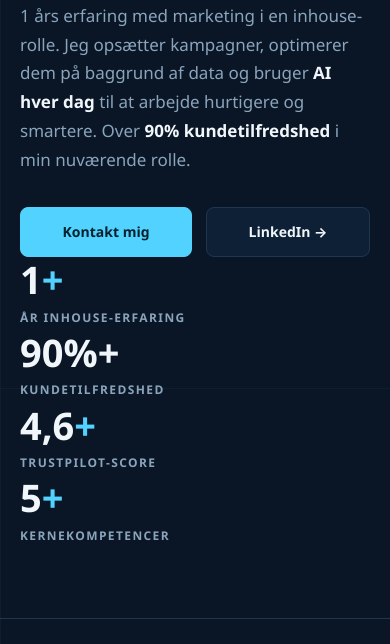
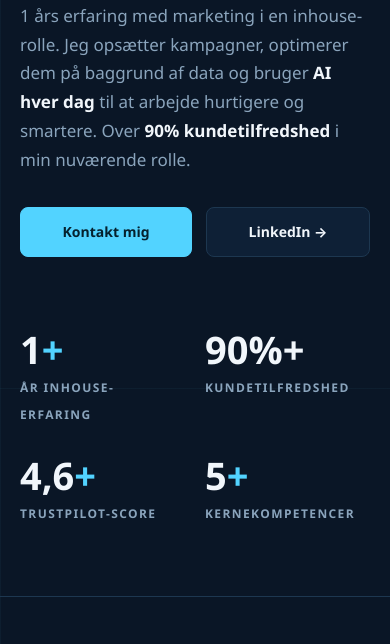
Before and after one commit to Melikkrt/Mit-cv, a plain HTML site: page index.html in a window 390 px wide. Shown: the part 456-1100 px from the top of the page. Drawn offline with Linux system fonts and the light colour scheme.

```diff
--- a/index.html
+++ b/index.html
@@ -174,8 +174,7 @@
     .btn-line { background: var(--bg-2); }
     .btn-line:hover { border-color: var(--accent); }
 
-  css
-    .stats {
+ .stats {
       display: grid;
       grid-template-columns: repeat(4, 1fr);
       gap: 24px 20px;
@@ -294,7 +293,7 @@
       .logo { font-size: 15px; }
       .name-row { flex-direction: column; align-items: flex-start; gap: 18px; }
       .eyebrow { text-align: left; font-size: 11px; letter-spacing: 2px; }
-      .stats { gap: 22px 36px; }
+      .stats { grid-template-columns: repeat(2, 1fr); gap: 26px 20px; }
       .btn { flex: 1 1 auto; justify-content: center; }
     }
 
```
